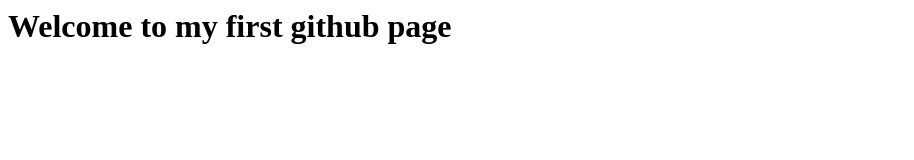
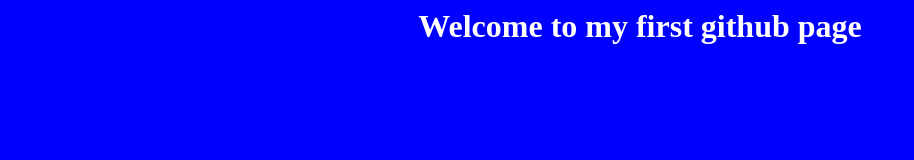
Before and after one commit to lexior68/page, a plain HTML site: page index.html in a window 1280 px wide. Shown: the whole page, without its empty margins (0-914 px from the left). Drawn offline with Linux system fonts and the light colour scheme.

Commit message:
Update index.html

```diff
--- a/index.html
+++ b/index.html
@@ -5,4 +5,11 @@
 <h1>Welcome to my first github page</h1>
 </body>
 
+<style>
+  body{
+    background-color: blue;
+    text-align: center;
+    color: white;
+  }
+</style>
 </html>
```
